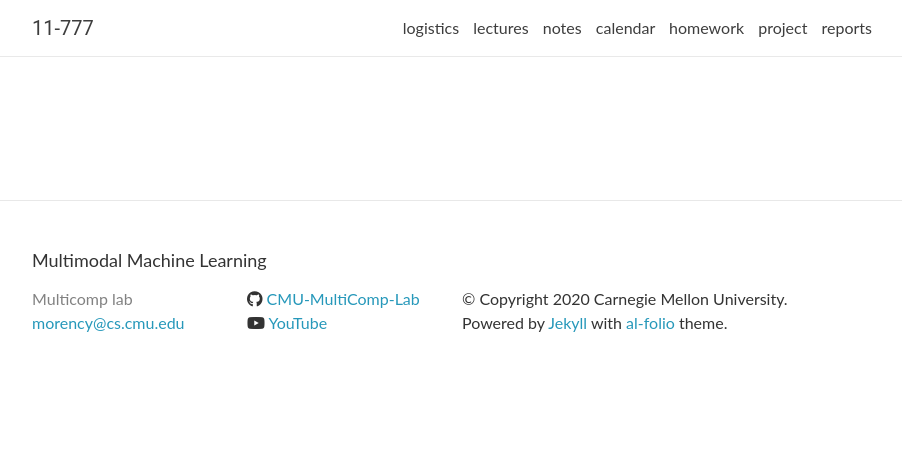
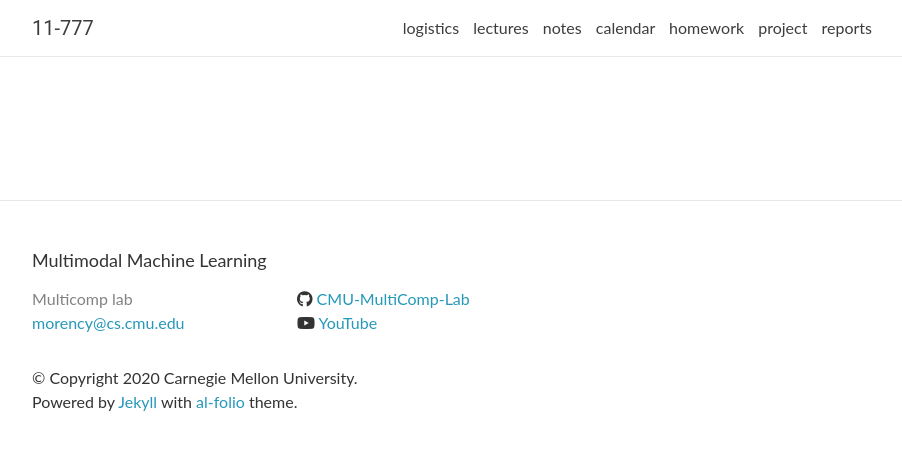
Before and after one commit to pliang279/mmml-course, a Jekyll site: the page built from 2020/index.md, in a window 1280 px wide. Shown: the top 450 px of the page, without its empty margins (188-1090 px from the left). Built offline with Jekyll 4.4.1, drawn with Linux system fonts in a browser that asks for light colours; nearby versions of some CDN libraries; comment, search, counter and statistics services are not loaded.

Commit message:
Update footer.html

```diff
--- a/_includes/footer.html
+++ b/_includes/footer.html
@@ -5,7 +5,7 @@
     <h2 class="footer-heading">{{ site.title }}</h2>
 
     <div class="footer-col-wrapper">
-      <div class="footer-col footer-col-1" style="width:200px;">
+      <div class="footer-col footer-col-1" style="width:250px;">
         <ul class="contact-list">
           <li class="p-name">
             {%- if site.author -%}
```
